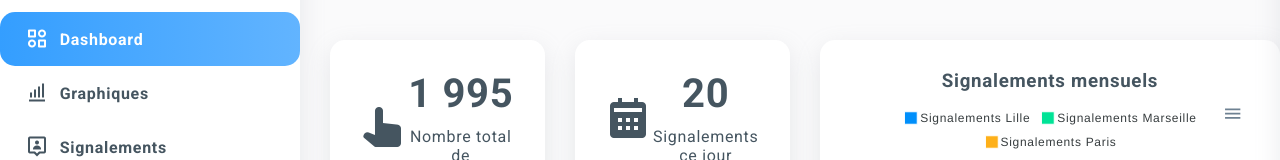
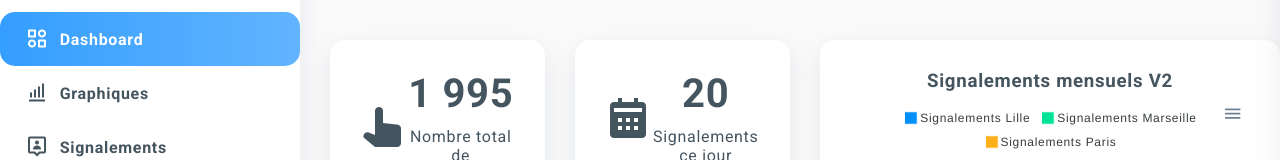
Before and after one commit to Jordanimaal/dashboard-btm, a React (Create React App) app: page / in a window 1280 px wide. Shown: the part 138-298 px from the top of the page. Built offline with nearby package versions, Linux system fonts and the light colour scheme.

Commit message:
test de Julien à nouveau

```diff
--- a/src/pages/Dashboard.jsx
+++ b/src/pages/Dashboard.jsx
@@ -189,7 +189,7 @@ const Dashboard = () => {
                 </div>
                 <div className="col-6">
                     <div className="card full-height">
-                        <h3 style={{textAlign: 'center', paddingBottom: '10px'}}>Signalements mensuels</h3>
+                        <h3 style={{textAlign: 'center', paddingBottom: '10px'}}>Signalements mensuels V2</h3>
                         {/* chart */}
                         <Chart
                             options={themeReducer === 'theme-mode-dark' ? {
```
